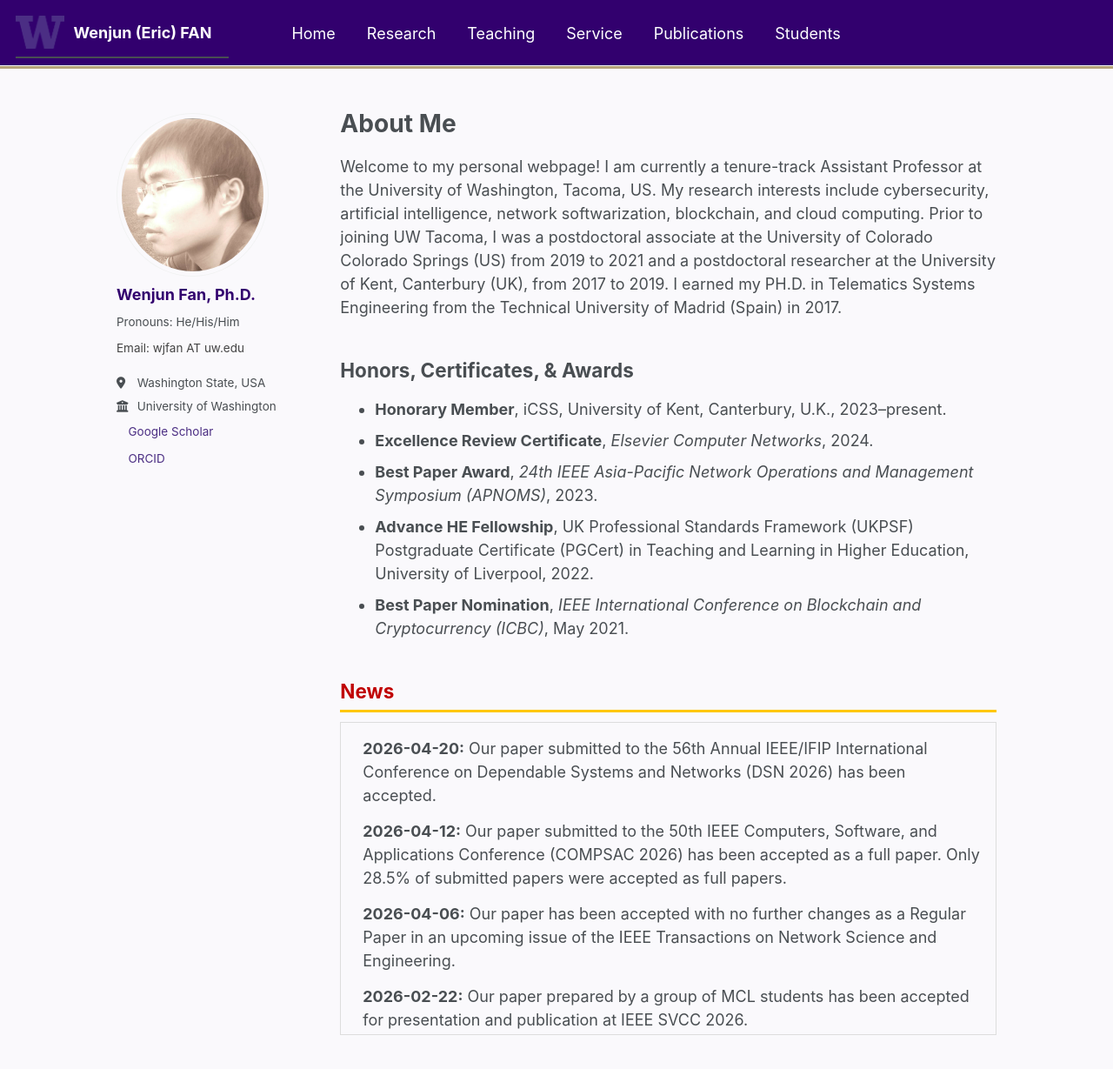
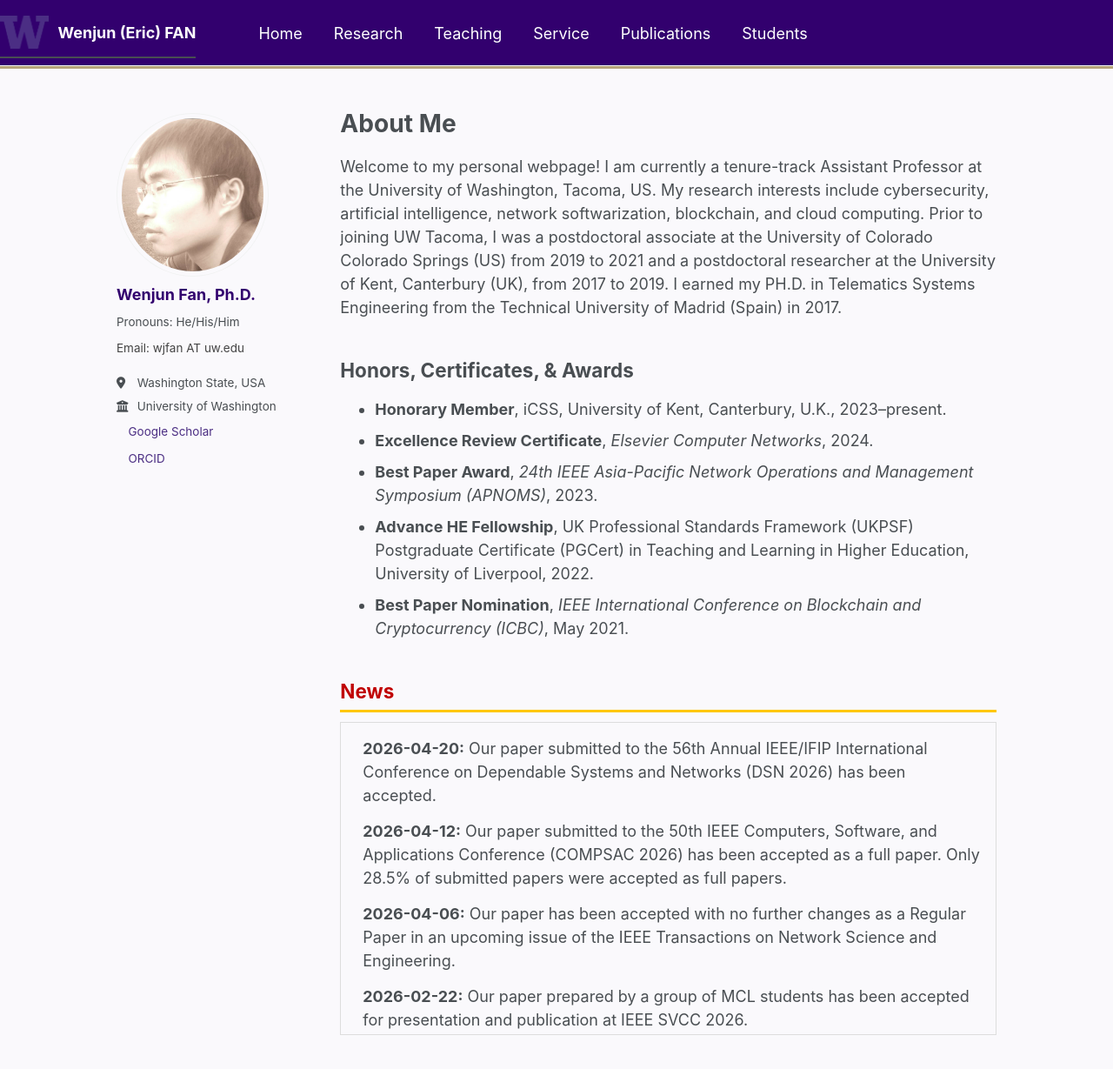
Before and after one commit to fanwj2010/fanwj2010.github.io, a Jekyll site: the page built from _pages/about.md, in a window 1280 px wide and 1280 px high. Shown: the top 1229 px of the window at 87% size. Built offline with Jekyll 4.4.1, drawn with Linux system fonts in a browser that asks for light colours; a script bundle is joined from its source files by our own code; a style sheet for code colours, icons or effects is not loaded.

Commit message:
Update main.scss

```diff
--- a/assets/css/main.scss
+++ b/assets/css/main.scss
@@ -103,31 +103,32 @@
   display: none !important;
 }
 
+/* Align navigation bar with the page content and sidebar */
+@media (min-width: 925px) {
 
-/* Align site logo/title left and navigation links right */
-@media (min-width: 925px) {
-  /* Keep the original AcademicPages greedy-nav layout */
-  #site-nav .visible-links {
-    width: auto !important;
-    justify-content: flex-start !important;
+  /* Match the main page container width */
+  .masthead__inner-wrap {
+    max-width: 1280px !important;
+    width: 100% !important;
+    margin-left: auto !important;
+    margin-right: auto !important;
+    padding-left: 0 !important;
+    padding-right: 0 !important;
   }
 
-  /* Push the remaining navigation items to the right */
-  #site-nav .visible-links > .masthead__menu-item--lg {
+  /* Keep the logo/title at the left edge */
+  #site-nav .visible-links > li.masthead__menu-item--lg {
+    margin-left: 0 !important;
+    padding-left: 0 !important;
     margin-right: auto !important;
-    margin-left: 0 !important;
   }
 
-  /* Align logo and title to the left */
-  #site-nav .visible-links > .masthead__menu-item--lg > a {
-    display: flex !important;
-    align-items: center !important;
-    justify-content: flex-start !important;
+  #site-nav .visible-links > li.masthead__menu-item--lg > a {
     padding-left: 0 !important;
-    padding-right: 20px !important;
     margin-left: 0 !important;
   }
 }
+
 /* =========================================
    UW-inspired Theme: Main Content
    ========================================= */
```
